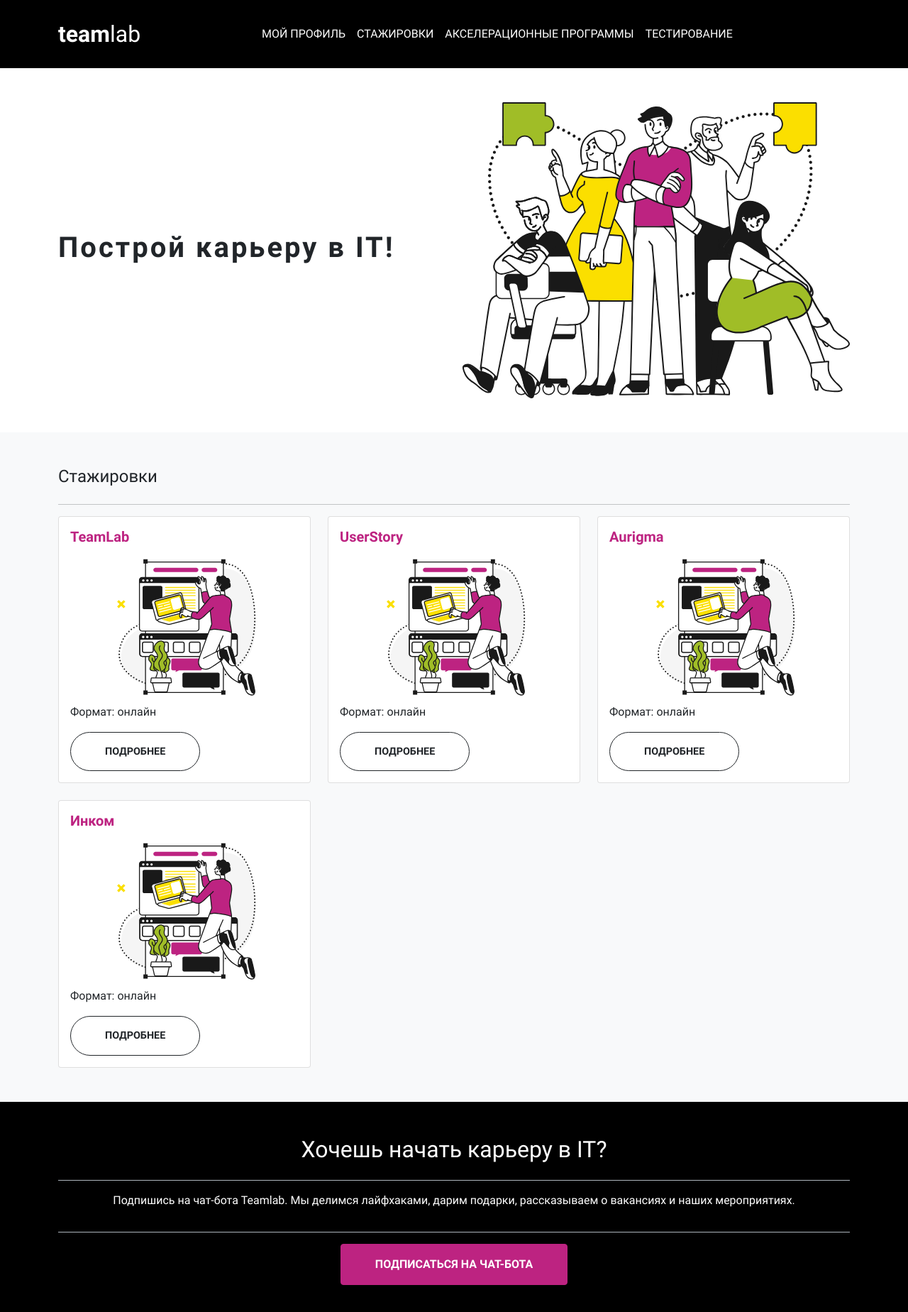
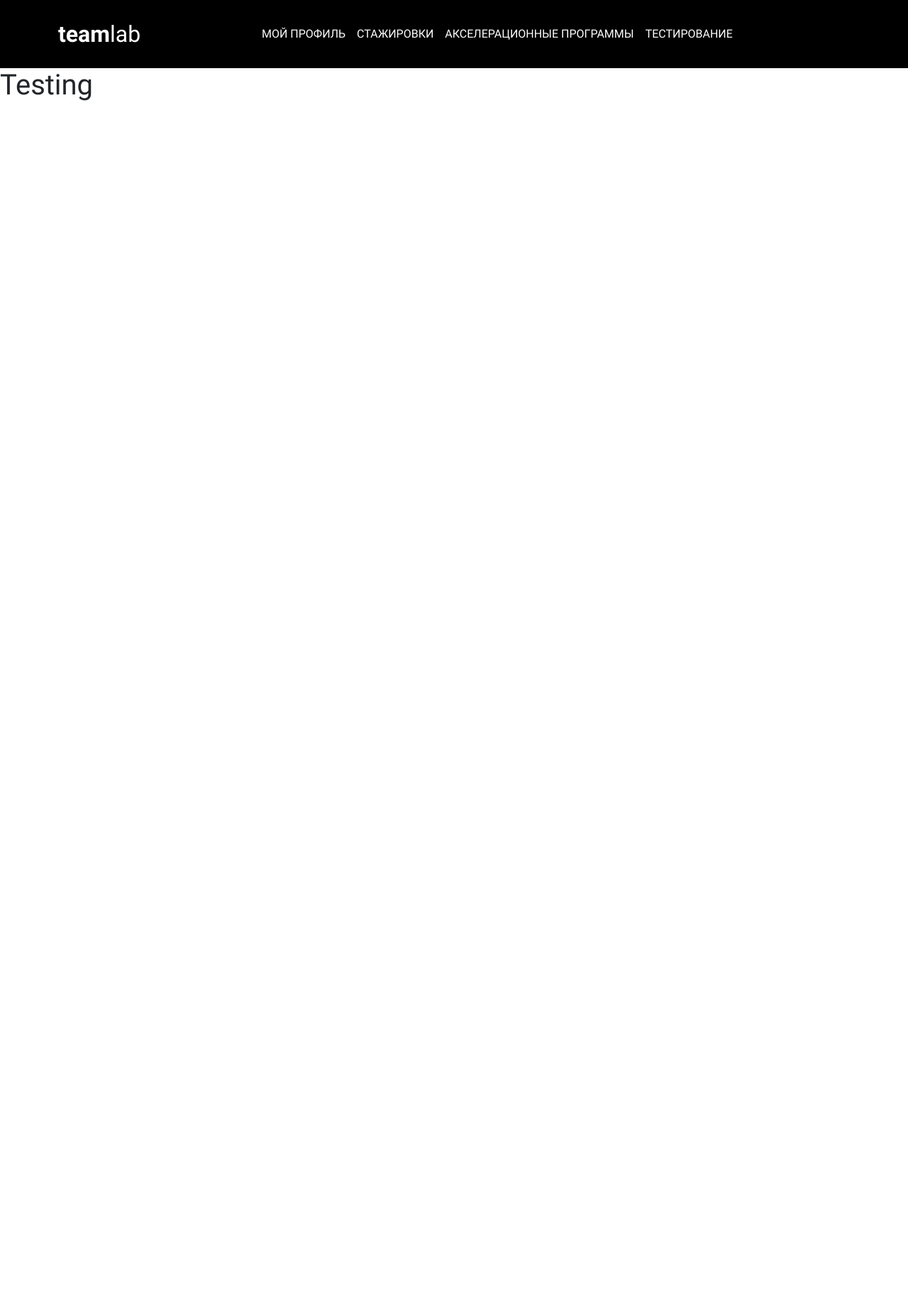
Before and after one commit to LexaZ999/teamlab-prototype, a React app: page /testing in a window 1280 px wide. Shown: the top 1848 px of the page at 71% size. After the commit the page ends 800 px from the top, so only its background shows below. Built offline with nearby package versions, Linux system fonts and the light colour scheme.

Commit message:
Add pages and routing

```diff
--- a/package.json
+++ b/package.json
@@ -46,6 +46,7 @@
     "mini-css-extract-plugin": "^2.6.0",
     "react": "^18.1.0",
     "react-bootstrap": "^2.3.0",
-    "react-dom": "^18.1.0"
+    "react-dom": "^18.1.0",
+    "react-router-dom": "^6.3.0"
   }
 }
--- a/src/App.jsx
+++ b/src/App.jsx
@@ -1,17 +1,24 @@
 import React from 'react';
-import Banner from './components/Banner.jsx';
-// import { Button } from 'react-bootstrap';
+import { Routes, Route, BrowserRouter } from 'react-router-dom';
 import Header from './components/Header.jsx';
-import InternshipCards from './components/InternshipCards.jsx';
-import SubscribeBlock from './components/SubscribeBlock.jsx';
+import AccelerationPrograms from './pages/AccelerationPrograms.jsx';
+import Internships from './pages/Internships.jsx';
+import MyProfile from './pages/MyProfile.jsx';
+import NotFound from './pages/NotFound.jsx';
+import Testing from './pages/Testing.jsx';
 
 const App = () => (
-  <>
+  <BrowserRouter>
     <Header />
-    <Banner />
-    <InternshipCards />
-    <SubscribeBlock />
-  </>
+    <Routes>
+      <Route path="*" element={<NotFound />} />
+      <Route path="/" element={<h1>Home</h1>} />
+      <Route path="my-profile" element={<MyProfile />} />
+      <Route path="company-for-internship" element={<Internships />} />
+      <Route path="acceleration-programs" element={<AccelerationPrograms />} />
+      <Route path="testing" element={<Testing />} />
+    </Routes>
+  </BrowserRouter>
 );
 
 export default App;
--- a/src/components/Header.jsx
+++ b/src/components/Header.jsx
@@ -14,16 +14,16 @@ const Header = () => (
       </Col>
       <Col className="text-center">
         <Nav className="me-auto text-uppercase flex-lg-row flex-column">
-          <Nav.Link className="" href="#myProfile">
+          <Nav.Link className="" href="my-profile">
             Мой профиль
           </Nav.Link>
-          <Nav.Link className="" href="#internships">
+          <Nav.Link className="" href="company-for-internship">
             Стажировки
           </Nav.Link>
-          <Nav.Link className="" href="#accelerationPrograms">
+          <Nav.Link className="" href="acceleration-programs">
             Акселерационные программы
           </Nav.Link>
-          <Nav.Link className="" href="#testing">
+          <Nav.Link className="" href="testing">
             Тестирование
           </Nav.Link>
         </Nav>
--- a/src/index.js
+++ b/src/index.js
@@ -1,10 +1,8 @@
-import React from 'react';
-// import ReactDOM from 'react-dom';
 import * as ReactDOMClient from 'react-dom/client';
-import App from './App.jsx';
 import './App.scss';
+import init from './init.jsx';
 
-const container = document.getElementById('app');
+const application = document.getElementById('app');
 
-const root = ReactDOMClient.createRoot(container);
-root.render(<App />);
+const root = ReactDOMClient.createRoot(application);
+root.render(init());
--- /dev/null
+++ b/src/init.jsx
@@ -0,0 +1,9 @@
+import React from 'react';
+import App from './App.jsx';
+
+const init = () => {
+  console.log('init');
+  return <App />;
+};
+
+export default init;
--- /dev/null
+++ b/src/pages/AccelerationPrograms.jsx
@@ -0,0 +1,7 @@
+import React from 'react';
+
+const AccelerationPrograms = () => (
+  <h1>AccelerationPrograms</h1>
+);
+
+export default AccelerationPrograms;
--- /dev/null
+++ b/src/pages/Internships.jsx
@@ -0,0 +1,7 @@
+import React from 'react';
+
+const Internships = () => (
+  <h1>Internships</h1>
+);
+
+export default Internships;
--- /dev/null
+++ b/src/pages/MyProfile.jsx
@@ -0,0 +1,7 @@
+import React from 'react';
+
+const MyProfile = () => (
+  <h1>MyProfile</h1>
+);
+
+export default MyProfile;
--- /dev/null
+++ b/src/pages/NotFound.jsx
@@ -0,0 +1,7 @@
+import React from 'react';
+
+const NotFound = () => (
+  <h1>NotFound</h1>
+);
+
+export default NotFound;
--- /dev/null
+++ b/src/pages/Testing.jsx
@@ -0,0 +1,7 @@
+import React from 'react';
+
+const Testing = () => (
+  <h1>Testing</h1>
+);
+
+export default Testing;
```
Also changed, not shown: 1 other file (tests, documents, lock files or other folders).
